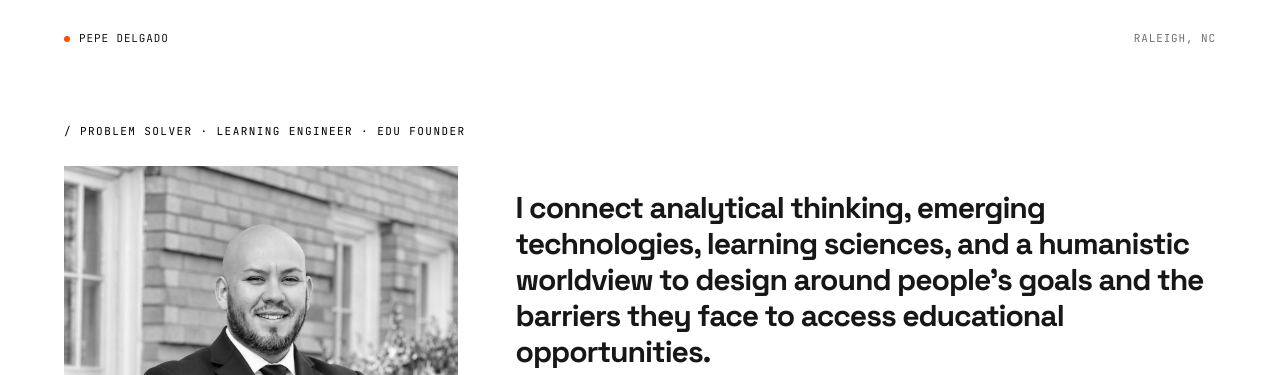
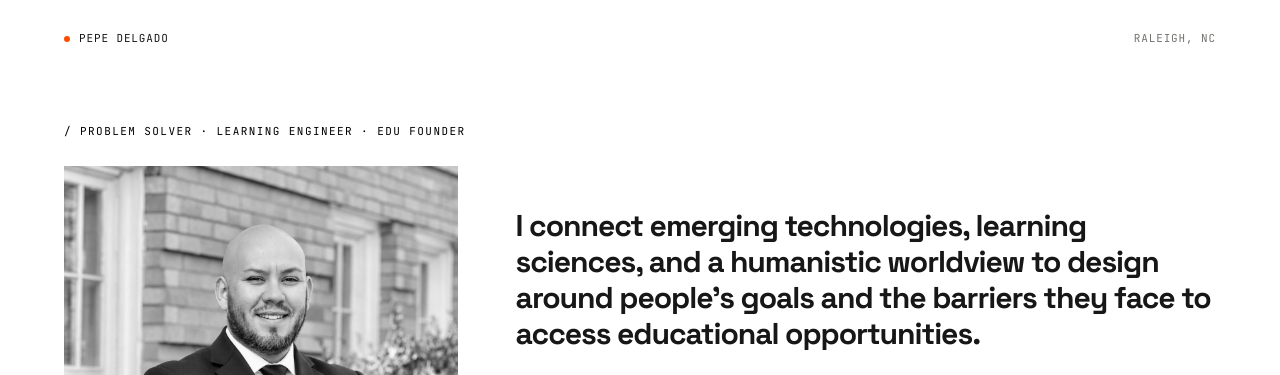
Before and after one commit to jhosepdg/personal-site, a plain HTML site: page index.html in a window 1280 px wide. Shown: the part 82-457 px from the top of the page. Drawn offline with Linux system fonts and the light colour scheme.

Commit message:
Remove analytical thinking from hero introduction

```diff
--- a/index.html
+++ b/index.html
@@ -42,7 +42,7 @@
           <figcaption class="portrait-caption mono"><span>Embrace education with curiosity<br><span class="muted">through new ways of thinking and doing.</span></span><span class="orange" aria-hidden="true">↗</span></figcaption>
         </figure>
         <div class="hero-overview">
-          <h1 id="hero-title">I connect analytical thinking, emerging technologies, learning sciences, and a humanistic worldview to design around people’s goals and the barriers they face to access educational opportunities.</h1>
+          <h1 id="hero-title">I connect emerging technologies, learning sciences, and a humanistic worldview to design around people’s goals and the barriers they face to access educational opportunities.</h1>
           <div class="hero-actions"><a class="button" href="#about">Explore my perspective <span aria-hidden="true">↘</span></a><a class="scroll-link mono" href="#about">Scroll to discover <span aria-hidden="true">↓</span></a></div>
           <div class="metrics"><div><strong>14<span>+</span></strong><p>Years in international<br>education consulting</p></div><div><strong>300<span>+</span></strong><p>Cases connecting ambition with global opportunity</p></div><div><strong>20<span>+</span></strong><p>Institutional partners</p></div><div><strong>4<span>+</span></strong><p>Edu Ventures</p></div></div>
         </div>
```
